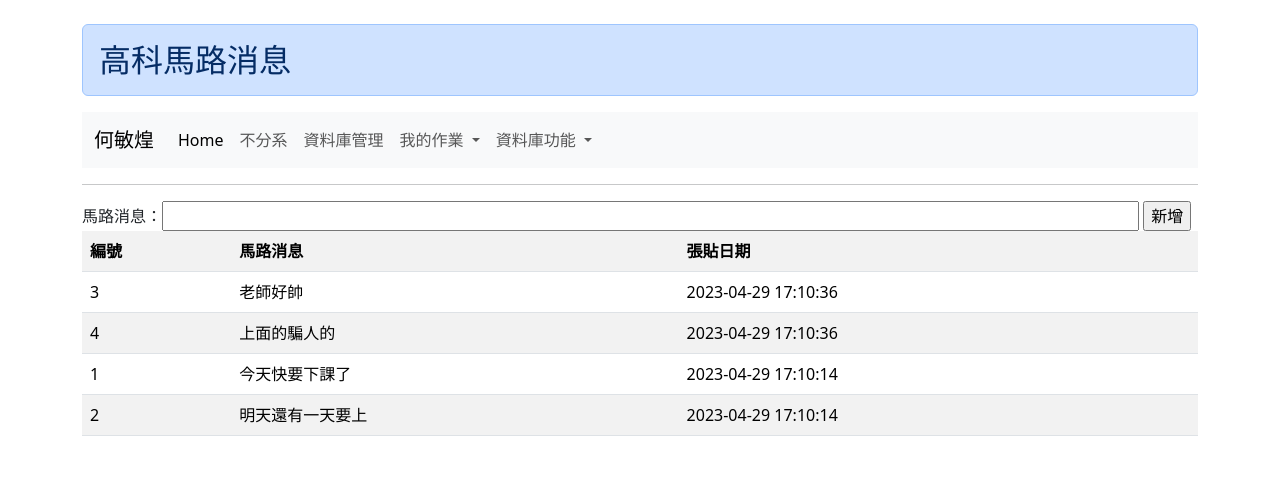
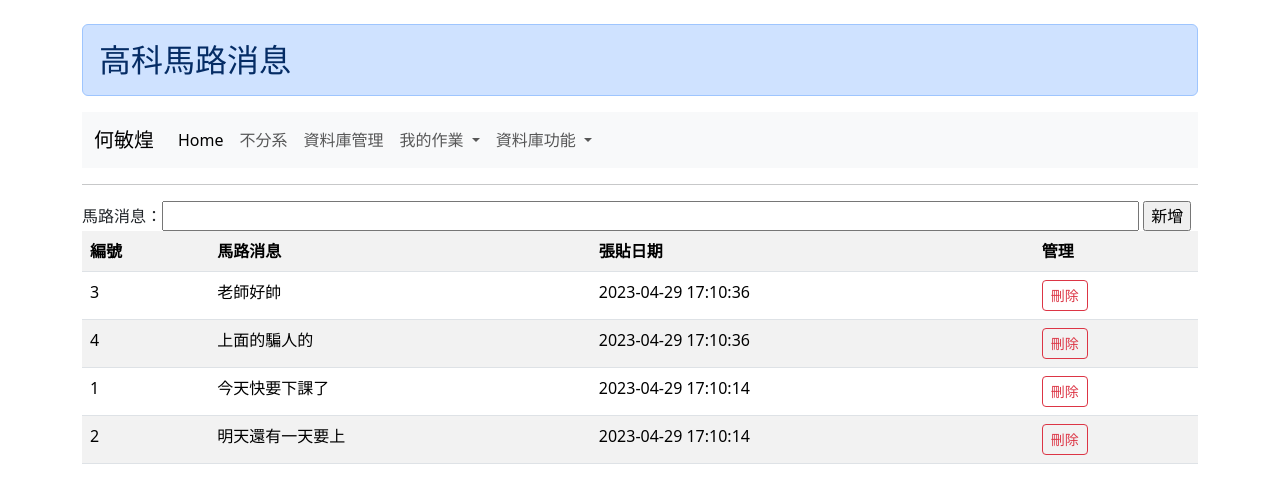
Before and after one commit to skynettw/nkustwww0429, a PHP site: page /roadnews.php in a window 1280 px wide. Shown: the top 503 px of the page. Run offline with PHP 8.4, Linux system fonts and the light colour scheme; data comes from the database, SQL or seed files in the repository.

Commit message:
add delete button

```diff
--- a/roadnews.php
+++ b/roadnews.php
@@ -23,12 +23,13 @@
 
             if ($result->num_rows > 0) {
                 echo "<table class='table table-striped table-hover'>";
-                echo "<tr><th>編號</th><th>馬路消息</th><th>張貼日期</th></tr>";
+                echo "<tr><th>編號</th><th>馬路消息</th><th>張貼日期</th><th>管理</th></tr>";
                 while($row = $result->fetch_assoc()) {
                     echo "<tr>";
                     echo "<td>" . $row["id"]    . "</td>" .
                          "<td>" . $row["title"] . "</td>" .
-                         "<td>" . $row["pdate"] . "</td>";
+                         "<td>" . $row["pdate"] . "</td>" .
+                         "<td><a href='#' class='btn btn-sm btn-outline-danger'>刪除</td>";
                     echo "</tr>";
                 }
                 echo "</table>";
```
